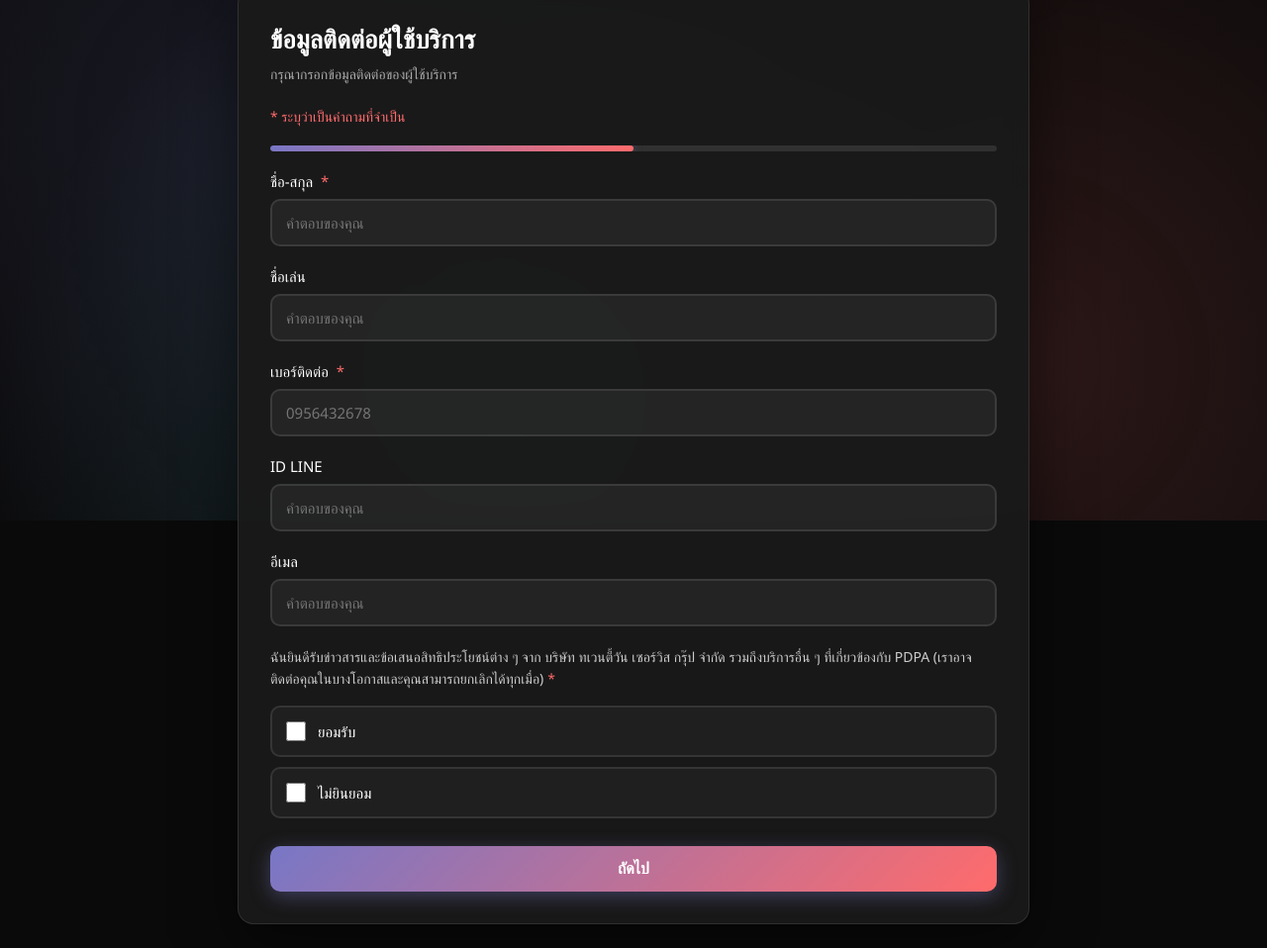
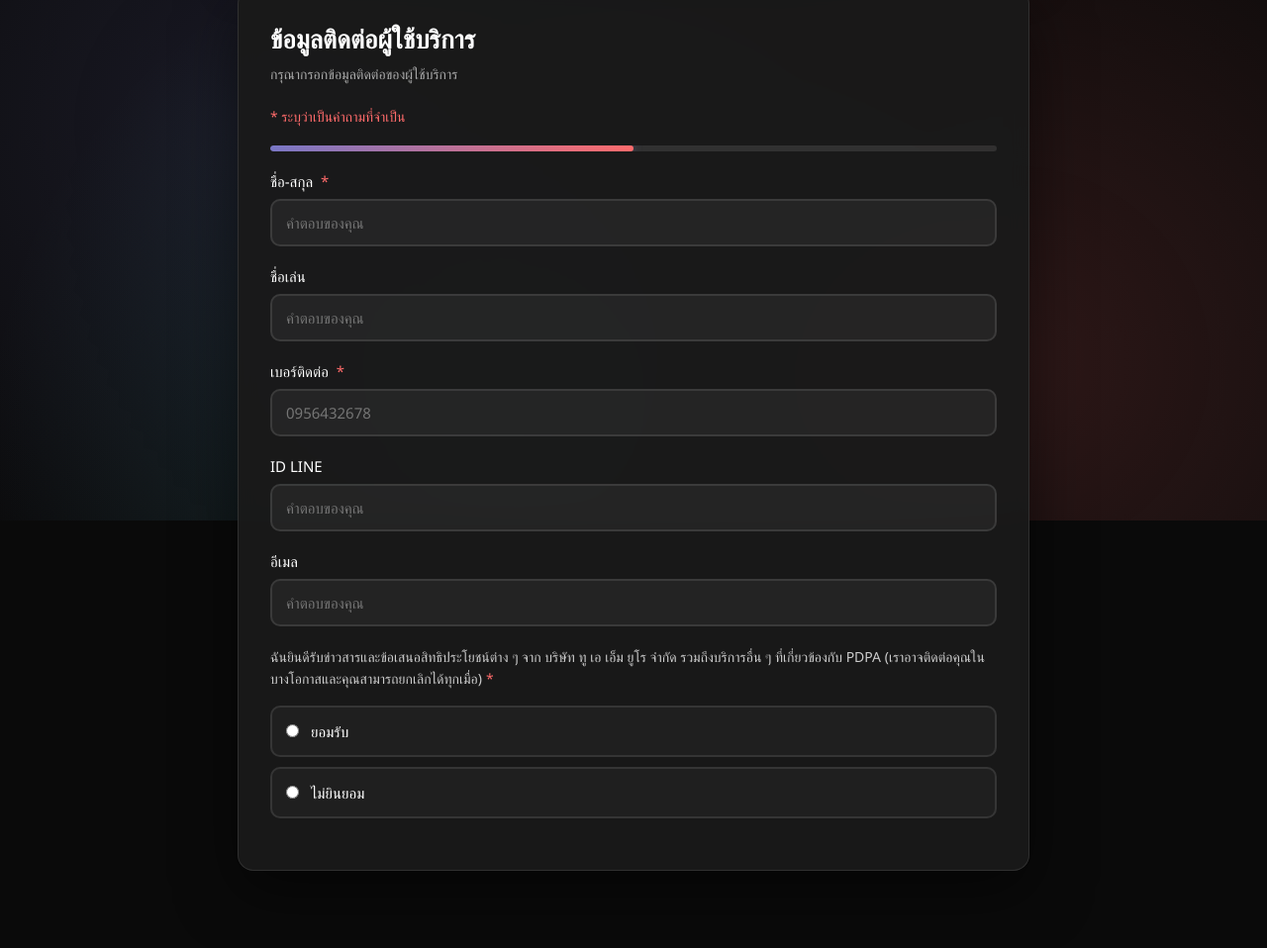
Before and after one commit to kaiouu14991/2amkasetmain, a plain HTML site: page index.html in a window 1280 px wide. Shown: the part 274-1232 px from the top of the page at 99% size. After the commit the page ends 1178 px from the top, so only its background shows below. Drawn offline with Linux system fonts and the light colour scheme.

Commit message:
Update index.html

```diff
--- a/index.html
+++ b/index.html
@@ -329,25 +329,21 @@
 
           <div class="form-group">
   <label class="consent-text">
-              ฉันยินดีรับข่าวสารและข้อเสนอสิทธิประโยชน์ต่าง ๆ จาก บริษัท ทเวนตี้วัน เซอร์วิส กรุ๊ป จำกัด รวมถึงบริการอื่น ๆ ที่เกี่ยวข้องกับ PDPA
+    ฉันยินดีรับข่าวสารและข้อเสนอสิทธิประโยชน์ต่าง ๆ จาก บริษัท ทู เอ เอ็ม ยูโร จำกัด รวมถึงบริการอื่น ๆ ที่เกี่ยวข้องกับ PDPA
     (เราอาจติดต่อคุณในบางโอกาสและคุณสามารถยกเลิกได้ทุกเมื่อ)<span class="required">*</span>
   </label>
   <div class="checkbox-group">
     <label class="checkbox-option">
-                <input type="checkbox" name="consent" value="agree" required>
+      <input type="radio" name="consent" value="agree" required>
       <span>ยอมรับ</span>
     </label>
     <label class="checkbox-option">
-                <input type="checkbox" name="consent" value="decline">
+      <input type="radio" name="consent" value="decline" required>
       <span>ไม่ยินยอม</span>
     </label>
   </div>
 </div>
 
-          <div class="button-group">
-            <button type="button" class="btn-next" onclick="nextPage()">ถัดไป</button>
-          </div>
-        </div>
 
         <!-- Page 2 -->
         <div class="page" id="page2">
```
Lines whose indentation alone changed are shown as unchanged.
